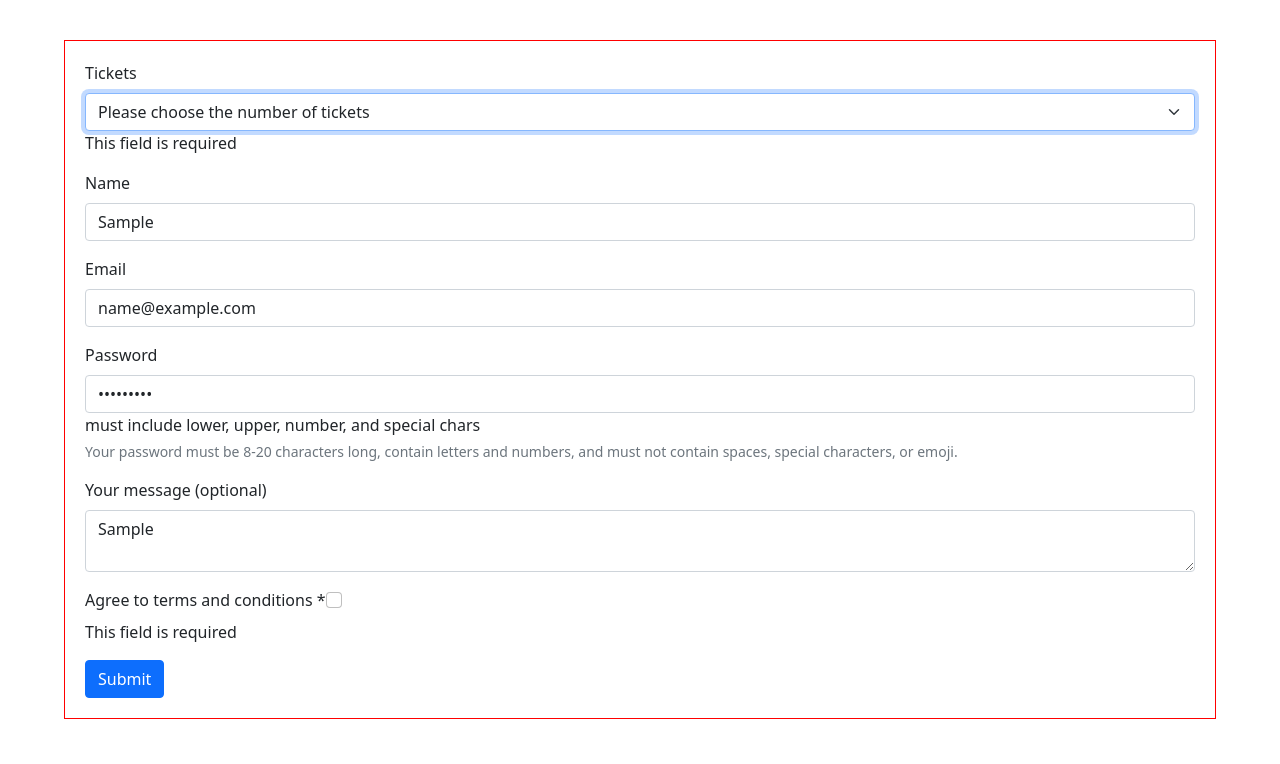
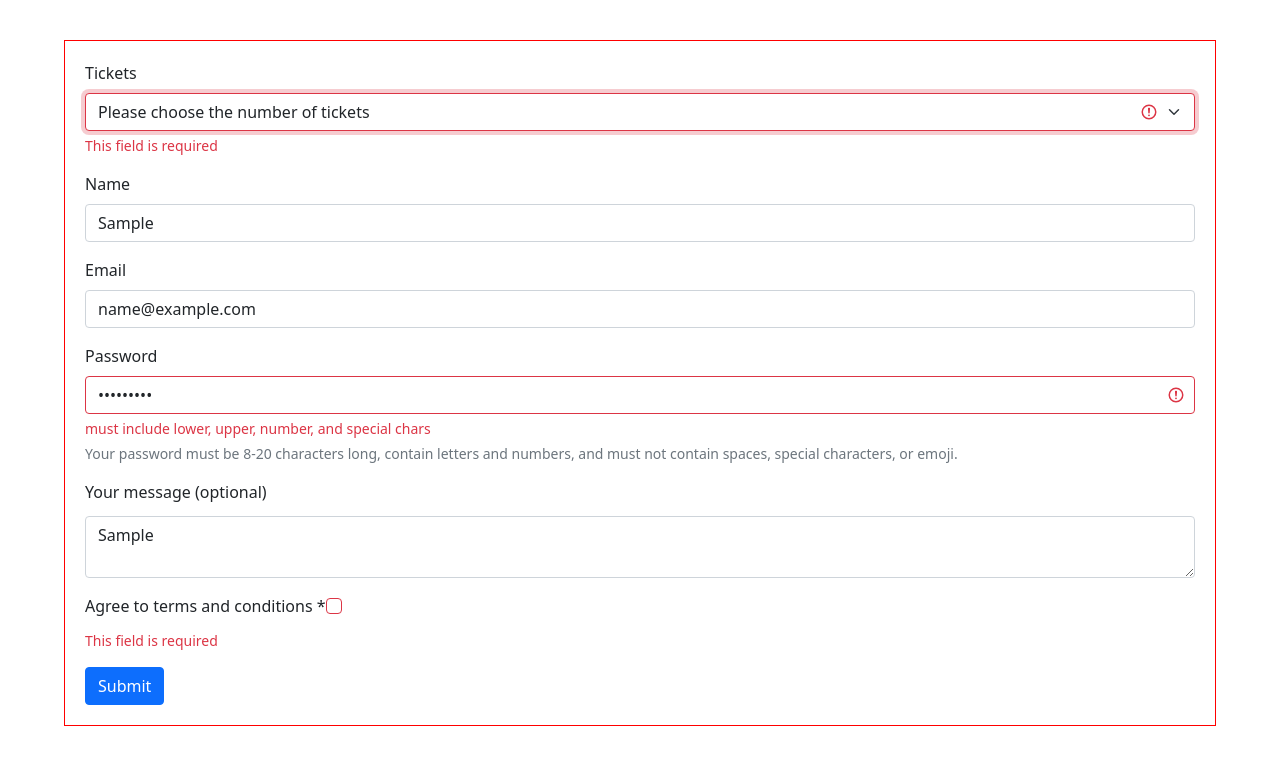
Before and after one commit to MarkusHeinisch/form-validation-with-hook-form, a React app: page / in a window 1280 px wide. Both pictures are taken after typing "Sample", "name@example.com", "Sample123", "Sample" into the empty fields and a click on the button "Submit". Shown: the top 764 px of the page. Built offline with nearby package versions, Linux system fonts and the light colour scheme.

Commit message:
added bootstrap form validation fields and multiple classes support

```diff
--- a/src/Components/Input.jsx
+++ b/src/Components/Input.jsx
@@ -1,14 +1,19 @@
 import React from "react";
+import { buildClassName } from "./Util";
 
 export default function Input({ register, name, label, error, additional, ...rest }) {
-	const className = rest.type == "checkbox"
+
+	const defaultClass = rest.type == "checkbox"
 		? "form-check-input"
-		: "form-control"
+		: "form-control";
+
+	const className = buildClassName(defaultClass, rest.className, error ? "is-invalid" : "");
+
 	return(
 		<div className="mb-3">
 			<label className="form-label" htmlFor={name}>{label}</label>
-			<input id={name} name={name} ref={register} className={className} {...rest} />
-			{error && <div>{error.message}</div>}
+			<input id={name} name={name} ref={register} {...rest} className={className} />
+			{error && <div className="invalid-feedback">{error.message}</div>}
 			{additional && <>{additional}</>}
 		</div>
 	);
--- a/src/Components/Select.jsx
+++ b/src/Components/Select.jsx
@@ -1,15 +1,20 @@
 import React from "react";
+import { buildClassName } from "./Util";
 
 export default function Select({ register, name, options, label, error, additional, ...rest }) {
+
+	const defaultClass = "form-select";
+	const className = buildClassName(defaultClass, rest.className, error ? "is-invalid" : "");
+
 	return(
 		<div className="mb-3">
 			<label className="form-label" htmlFor={name}>{label}</label>
-			<select name={name} ref={register} className="form-select" {...rest}>
+			<select name={name} ref={register} {...rest} className={className}>
 				{options.map(option =>
 					<option key={option.value} value={option.value}>{option.label}</option>
 				)}
 			</select>
-			{error && <div>{error.message}</div>}
+			{error && <div className="invalid-feedback">{error.message}</div>}
 			{additional && <>{additional}</>}
 		</div>
 	);
--- a/src/Components/Text.jsx
+++ b/src/Components/Text.jsx
@@ -1,11 +1,16 @@
 import React from "react";
+import { buildClassName } from "./Util";
 
 export default function Text({ register, name, label, error, additional, ...rest }) {
+
+	const defaultClass = "form-text";
+	const className = buildClassName(defaultClass, rest.className, error ? "is-invalid" : "");
+
 	return(
 		<div className="mb-3">
 			<label className="form-label" htmlFor={name}>{label}</label>
-			<textarea id={name} name={name} ref={register} {...rest}></textarea>
-			{error && <p>{error.message}</p>}
+			<textarea id={name} name={name} ref={register} {...rest} className={className}></textarea>
+			{error && <div className="invalid-feedback">{error.message}</div>}
 			{additional && <>{additional}</>}
 		</div>
 	);
--- /dev/null
+++ b/src/Components/Util.jsx
@@ -0,0 +1,17 @@
+export function buildClassName(...args) {
+
+	var className = "";
+	var classes = [];
+
+	args.forEach(el => {
+		if(el !== undefined && typeof el == "string") {
+			Object.keys(el.split(",").map(value => {
+				if(classes.indexOf(value) === -1)
+					classes.push(value);
+			}));
+		}
+	});
+
+	className = classes.join(" ");
+	return className;
+}
--- a/src/Form.jsx
+++ b/src/Form.jsx
@@ -100,6 +100,7 @@ export default function Form({ setCompleted }) {
 				register={register({
 					required: "This field is required"
 				})}
+				className={"foo,form-control,bar,form-control,form-control"}
 			/>
 			<Input
 				name="email"
```
